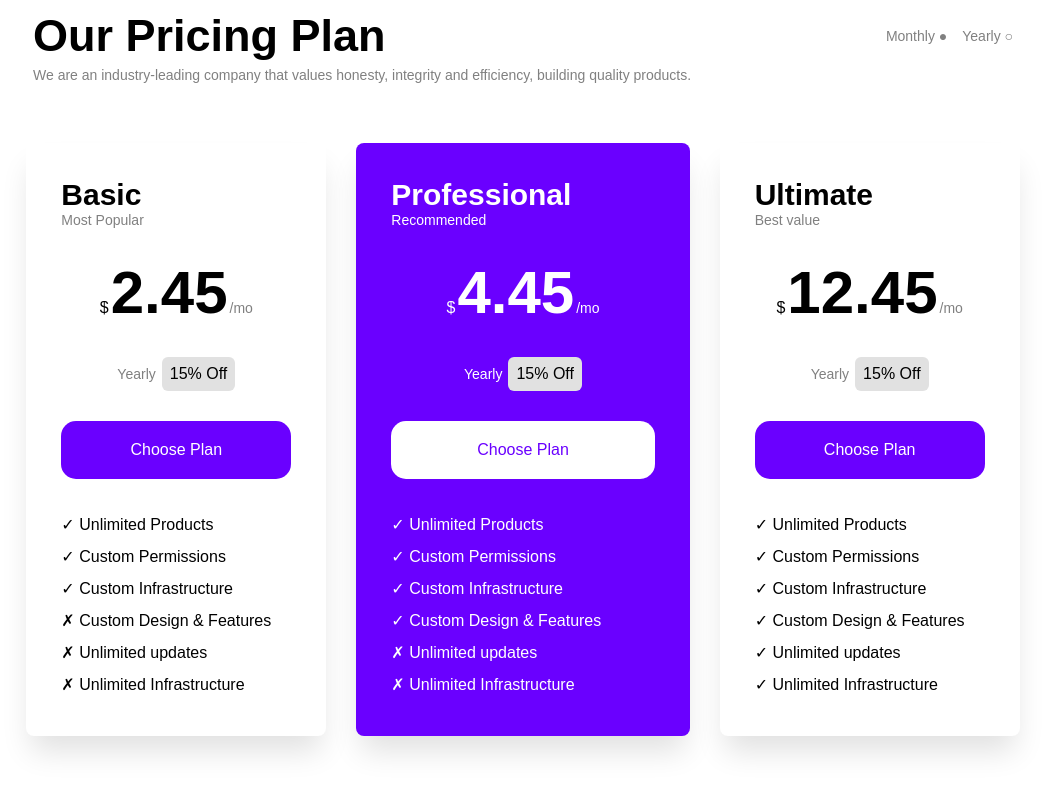
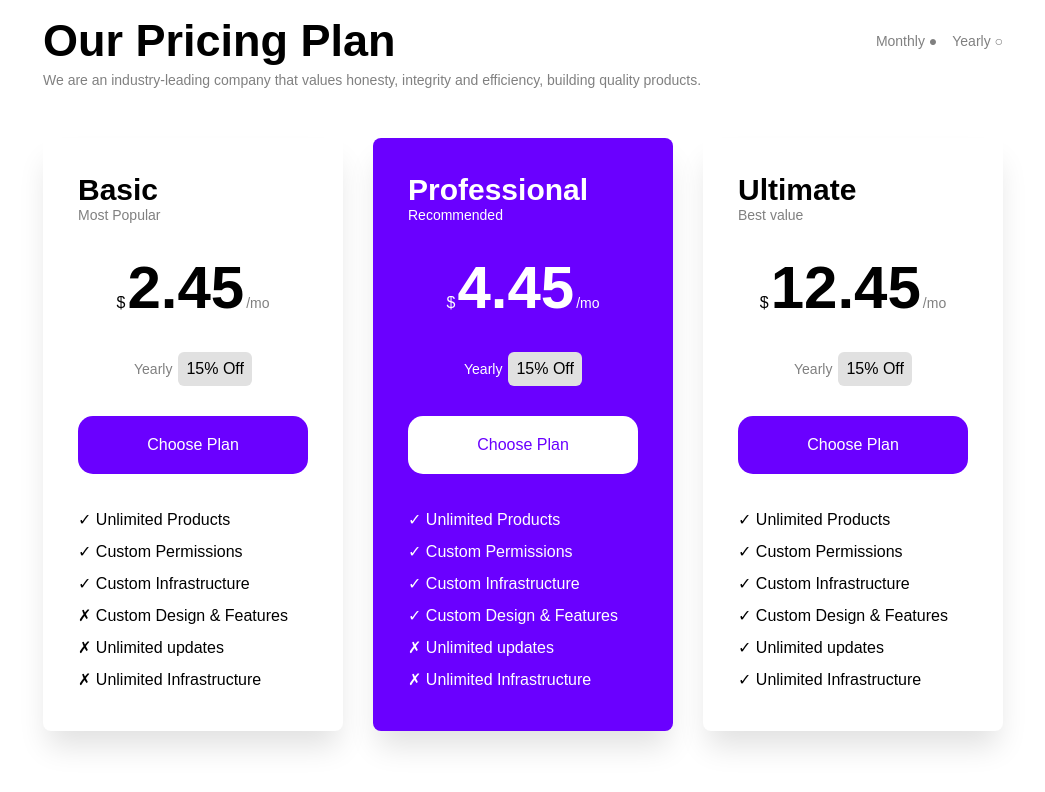
Before and after one commit to ludovicasala/htmlcss-pricing-plan, a plain HTML site: page index.html in a window 1280 px wide. Shown: the whole page, without its empty margins (117-1162 px from the left). Drawn offline with Linux system fonts and the light colour scheme.

Commit message:
modifica padding

```diff
--- a/style.css
+++ b/style.css
@@ -14,7 +14,7 @@ body {
 
 /* Contenitore header*/
 header {
-    padding: 10px;
+    padding: 15px 20px 0 20px;
 }
 
 /* 1. Spinge h1 a sinistra e .mese-anno a destra */
@@ -115,7 +115,7 @@ main {
 /* Stile delle card viola */
 
 .card-pricing-selezionato {
-    width: calc(100% / 3);
+    width: 300px;
     border-radius: 24px;
     background-color: rgb(106, 0, 255);
     /* Sintassi: box-shadow: offset-x offset-y blur-radius spread-radius color; */
```
